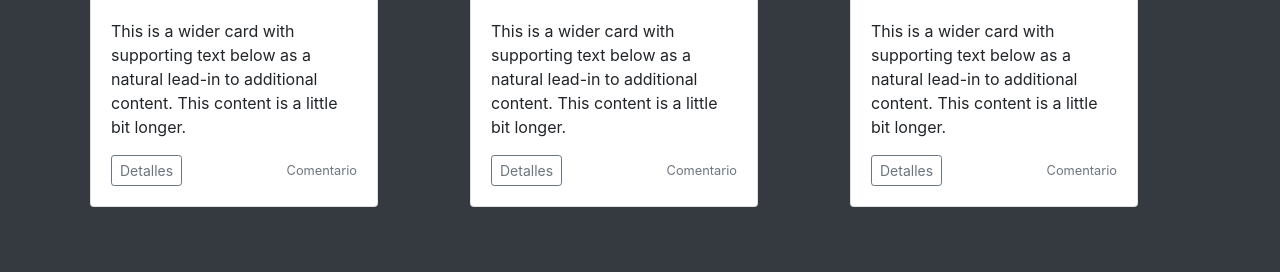
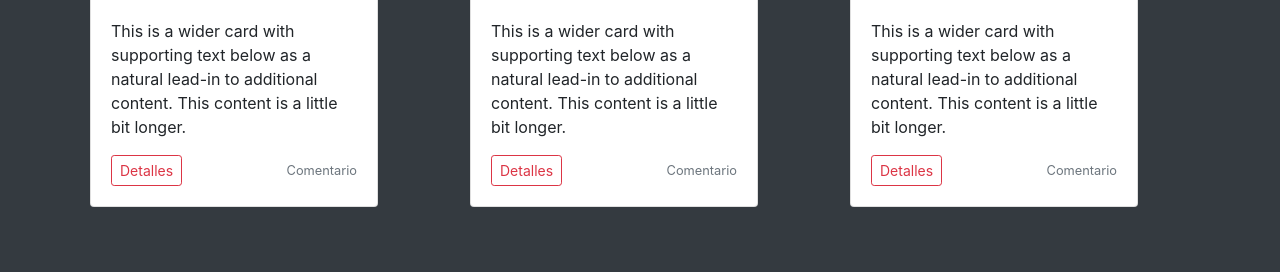
Before and after one commit to h-kANAME/tp_web_2, a PHP site: page / in a window 1280 px wide. Shown: the part 894-1166 px from the top of the page. Run offline with PHP 8.4, Linux system fonts and the light colour scheme.

Commit message:
obsesive commit style btn index danger

```diff
--- a/inc/destacados.php
+++ b/inc/destacados.php
@@ -10,7 +10,7 @@
 								<div class="d-flex justify-content-between align-items-center">
 									<div class="btn-group">
 										<a href="producto_modelo.php"><button type="button"
-												class="btn btn-sm btn-outline-secondary">Detalles</button></a>
+												class="btn btn-sm btn-outline-danger">Detalles</button></a>
 									</div>
 									<small class="text-muted">Comentario</small>
 								</div>
@@ -26,7 +26,7 @@
 								<div class="d-flex justify-content-between align-items-center">
 									<div class="btn-group">
 										<a href="producto_modelo.php"><button type="button"
-												class="btn btn-sm btn-outline-secondary">Detalles</button></a>
+												class="btn btn-sm btn-outline-danger">Detalles</button></a>
 									</div>
 									<small class="text-muted">Comentario</small>
 								</div>
@@ -42,7 +42,7 @@
 								<div class="d-flex justify-content-between align-items-center">
 									<div class="btn-group">
 										<a href="producto_modelo.php"><button type="button"
-												class="btn btn-sm btn-outline-secondary">Detalles</button></a>
+												class="btn btn-sm btn-outline-danger">Detalles</button></a>
 									</div>
 									<small class="text-muted">Comentario</small>
 								</div>
```
